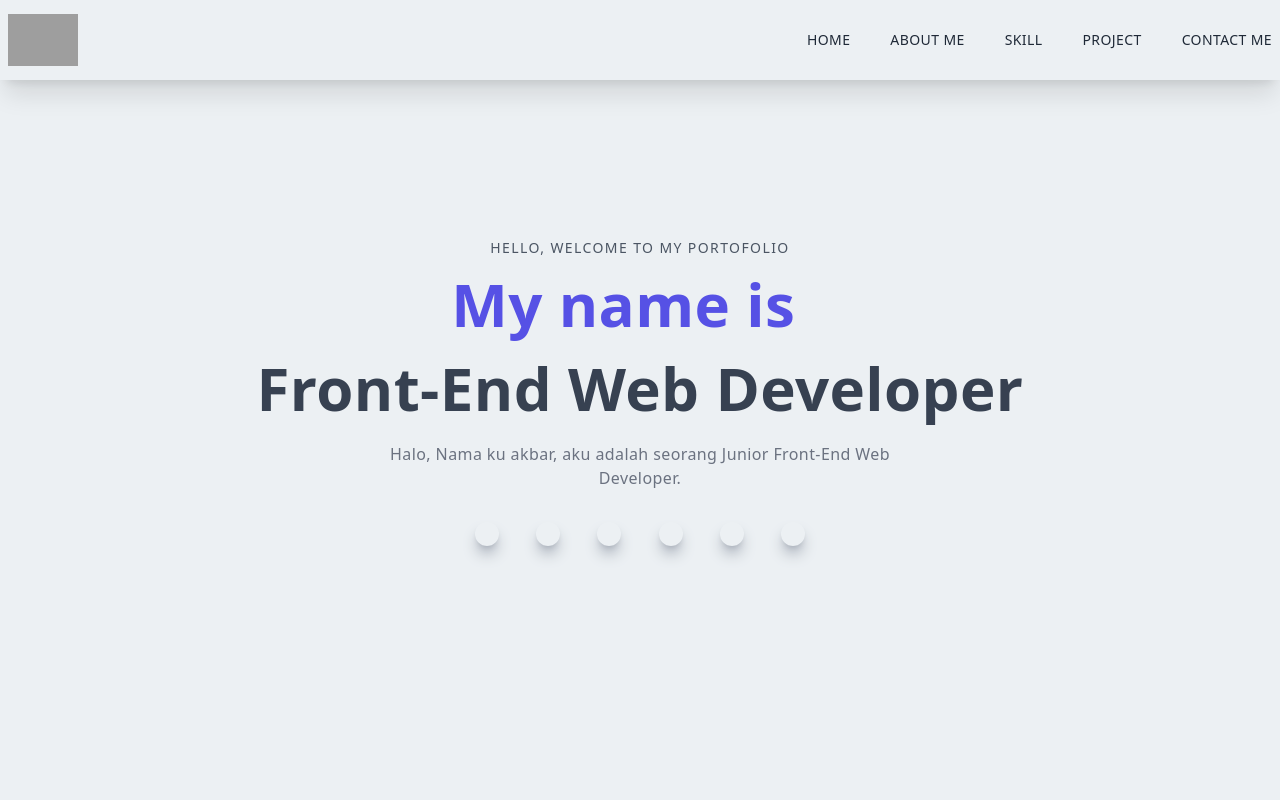
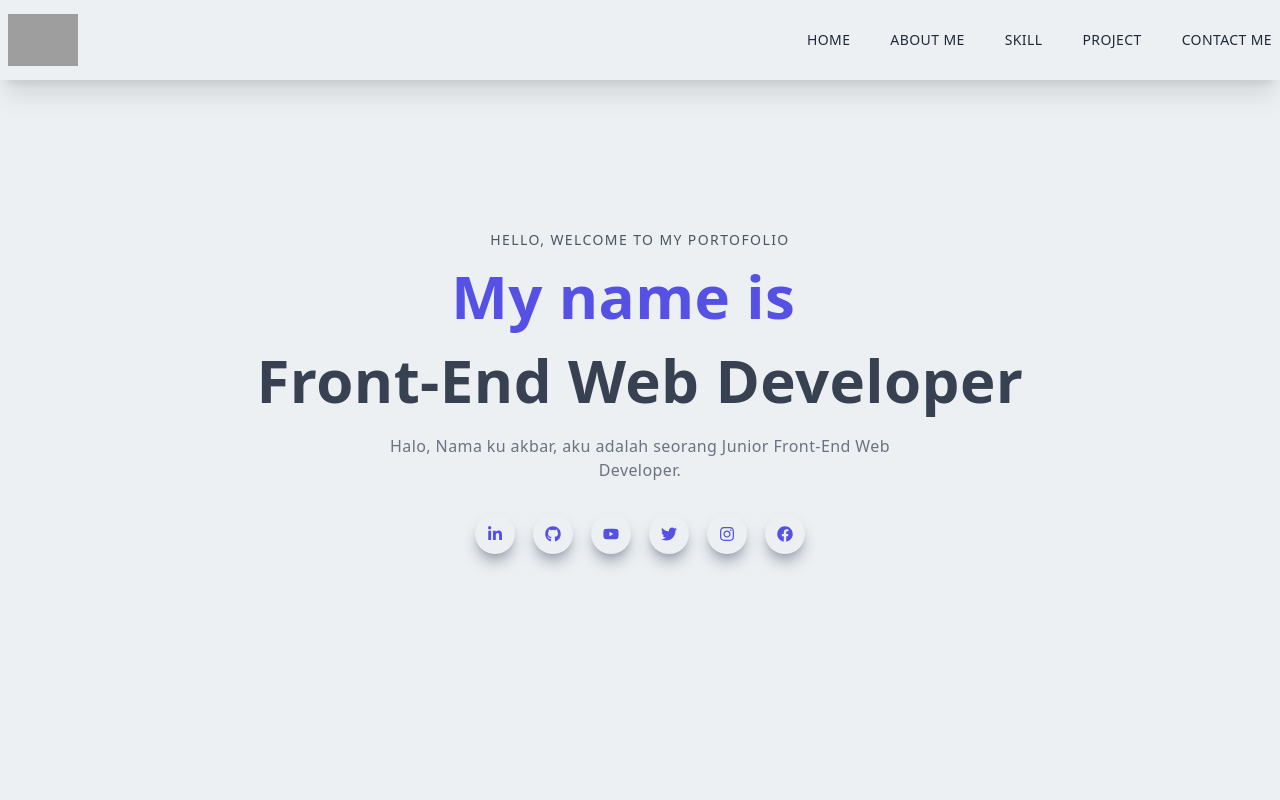
Before and after one commit to AkbarRizkyR/portofolio-nextjs, a Next.js app: page / in a window 1280 px wide. Shown: the top 800 px of the page. Built offline with nearby package versions, Linux system fonts and the light colour scheme; grey boxes are pictures that could not be loaded.

Commit message:
Fixing: Main

```diff
--- a/components/Main.jsx
+++ b/components/Main.jsx
@@ -59,9 +59,9 @@ function Main() {
                     </p>
                     <div className="flex items-center justify-between max-w-[330px] m-auto py-4 text-[#5651e5]">
                         {
-                            socials.map((item, index) =>
+                            socials.map((social, index) =>
                                 <div key={index} className='rounded-full shadow-lg shadow-gray-400 p-3 cursor-pointer hover:scale-105 ease-in duration-500'>
-                                    {item.social}
+                                    {social.icon}
                                 </div>
                             )
                         }
```
